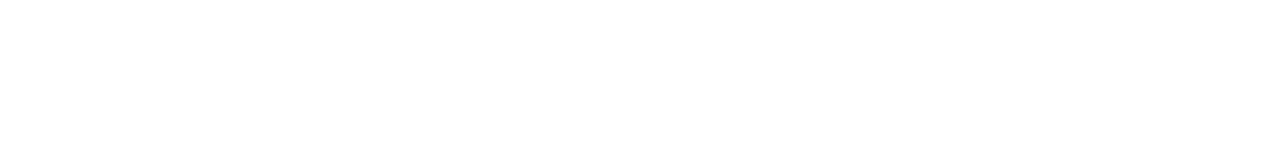
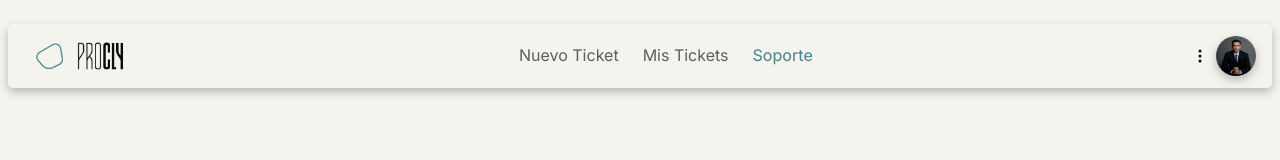
Before and after one commit to pepito2521/Procly, a plain HTML site: page frontend/public/soporte.html in a window 1280 px wide. Drawn offline with Linux system fonts and the light colour scheme.

Commit message:
muchas cosas mas de diseño

```diff
--- a/frontend/css/style.css
+++ b/frontend/css/style.css
@@ -120,7 +120,12 @@ small {
     color: #508991;
   }
 
+  .navbar-links a.active {
+    color: #508991;
+    font-weight: 450;
+  }
+
   .navbar-links li {
     display: flex;
-    align-items: center; /* Centra verticalmente los <a> dentro del li */
+    align-items: center;
   }
--- a/frontend/js/soporte.js
+++ b/frontend/js/soporte.js
@@ -0,0 +1,20 @@
+document.addEventListener("DOMContentLoaded", () => {
+
+    // INSERTAR NAVBAR EN LA PAGINA
+
+    fetch("../components/navbar.html")
+      .then(res => res.text())
+      .then(data => {
+        document.getElementById("navbar-placeholder").innerHTML = data;
+
+    // RESALTAR NAVBAR-LINK ACTIVO
+        const currentPage = window.location.pathname.split("/").pop();
+        const links = document.querySelectorAll(".navbar-links a");
+
+        links.forEach(link => {
+          if (link.getAttribute("href").includes(currentPage)) {
+            link.classList.add("active");
+            }
+          });
+        });
+    });
--- a/frontend/public/mis_tickets.html
+++ b/frontend/public/mis_tickets.html
@@ -4,7 +4,8 @@
   <meta charset="UTF-8" />
   <meta name="viewport" content="width=device-width, initial-scale=1.0" />
   <title>Login - PROCLY</title>
-  <link rel="stylesheet"     href="../css/style.css" />
+  <link rel="stylesheet" href="../css/style.css" />
+  <link rel="stylesheet" href="../css/mis_tickets.css">
 </head>
 
 <body>
@@ -13,10 +14,6 @@
 <div id="navbar-placeholder"></div>
 
 
-
-
-
-
     <script src="../js/mis_tickets.js"></script>
 </body>
 
--- a/frontend/public/soporte.html
+++ b/frontend/public/soporte.html
@@ -0,0 +1,21 @@
+<!DOCTYPE html>
+<html lang="es">
+<head>
+  <meta charset="UTF-8" />
+  <meta name="viewport" content="width=device-width, initial-scale=1.0" />
+  <title>Login - PROCLY</title>
+  <link rel="stylesheet" href="../css/style.css" />
+  <link rel="stylesheet" href="../css/soporte.css">
+</head>
+
+<body>
+
+
+<div id="navbar-placeholder"></div>
+
+
+    <script src="../js/soporte.js"></script>
+</body>
+
+
+</html>
```
Also changed, not shown: frontend/js/mis_tickets.js (+17 -6 lines), frontend/js/nuevo_ticket.js (+17 -6 lines), frontend/public/nuevo_ticket.html (+2 -1 lines), frontend/css/mis_tickets.css (added), frontend/css/nuevo_ticket.css (added).
